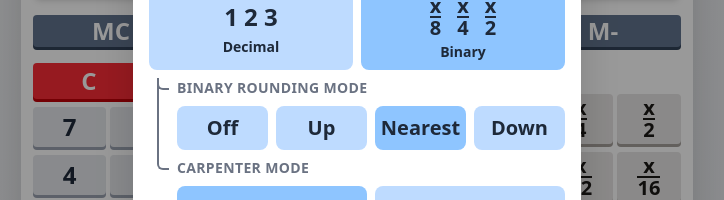
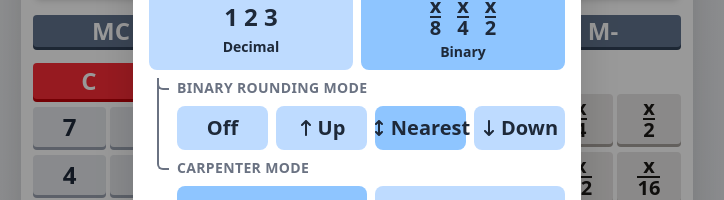
Before and after one commit to kototok903/fraction-calculator, a React (Vite) app: page / in a window 1280 px wide. Both pictures are taken after a click on the button "Settings". Shown: the part 301-501 px from the top of the page, without its empty margins (283-1007 px from the left). Built offline with nearby package versions, Linux system fonts and the light colour scheme.

Commit message:
chore(settings): add more icons

```diff
--- a/src/components/Settings.tsx
+++ b/src/components/Settings.tsx
@@ -13,13 +13,21 @@ import {
 import { FlatButton } from "@/components/FlatButton";
 import { cn } from "@/utils/utils";
 import { DisplayFraction } from "@/components/DisplayFraction";
-import { FaCompactDisc, FaMoon, FaSun } from "react-icons/fa6";
+import {
+  FaArrowDownLong,
+  FaArrowsUpDown,
+  FaArrowUpLong,
+  FaCompactDisc,
+  FaMoon,
+  FaSun,
+} from "react-icons/fa6";
 
 interface SettingsOption<T extends string> {
   value: T;
   label: string;
   icon?: React.ReactNode;
   description?: React.ReactNode;
+  iconSide?: "top" | "left";
 }
 
 const THEME_OPTIONS: SettingsOption<ThemeName>[] = [
@@ -45,9 +53,24 @@ const DENOMINATOR_MODE_OPTIONS: SettingsOption<DenominatorMode>[] = [
 
 const BINARY_ROUNDING_MODE_OPTIONS: SettingsOption<BinaryRoundingMode>[] = [
   { value: "off", label: "Off" },
-  { value: "up", label: "Up" },
-  { value: "nearest", label: "Nearest" },
-  { value: "down", label: "Down" },
+  {
+    value: "up",
+    label: "Up",
+    icon: <FaArrowUpLong className="text-base" />,
+    iconSide: "left",
+  },
+  {
+    value: "nearest",
+    label: "Nearest",
+    icon: <FaArrowsUpDown className="text-base" />,
+    iconSide: "left",
+  },
+  {
+    value: "down",
+    label: "Down",
+    icon: <FaArrowDownLong className="text-base" />,
+    iconSide: "left",
+  },
 ];
 
 const CARPENTER_MODE_OPTIONS: SettingsOption<CarpenterMode>[] = [
@@ -199,23 +222,34 @@ function SettingsSection<T extends string>({
           optionsClassName
         )}
       >
-        {options.map(({ value, icon, label, description }) => (
+        {options.map(
+          ({ value, icon, label, description, iconSide = "top" }) => (
             <FlatButton
               key={value}
               onClick={() => onSelectOptions(value)}
-            className="flex flex-col items-center gap-1 py-2 px-3"
+              className={cn(
+                "flex items-center gap-1 py-2 px-3",
+                iconSide === "top" ? "flex-col" : "flex-row"
+              )}
               variant={selectedOption === value ? "selected" : "base"}
               disabled={disabled}
             >
               {icon && <span className="text-2xl">{icon}</span>}
-            <span className={`text-${icon ? "sm" : "xl"}`}>{label}</span>
+              <div className="flex flex-col gap-1">
+                <span
+                  className={`text-${icon && iconSide === "top" ? "sm" : "xl"}`}
+                >
+                  {label}
+                </span>
                 {description && (
                   <span className="text-sm font-medium leading-none">
                     {description}
                   </span>
                 )}
+              </div>
             </FlatButton>
-        ))}
+          )
+        )}
       </div>
     </section>
   );
```
Lines whose indentation alone changed are shown as unchanged.
